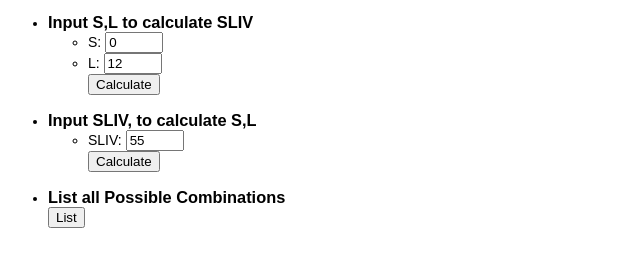
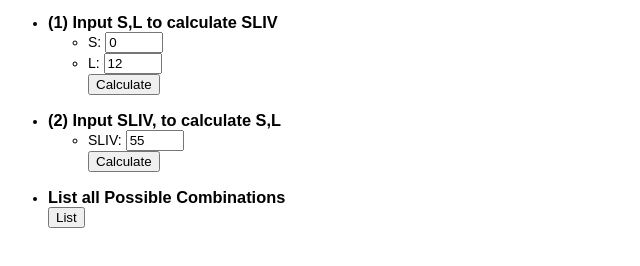
Before and after one commit to dustinchen26/SLIV, a plain HTML site: page index.html in a window 1280 px wide. Shown: the part 308-574 px from the top of the page, without its empty margins (0-640 px from the left). Drawn offline with Linux system fonts and the light colour scheme.

Commit message:
update style

```diff
--- a/index.html
+++ b/index.html
@@ -78,7 +78,7 @@
     </li><br>
 
     <li>
-		<h3><strong>Input S,L to calculate SLIV</strong></h3>
+		<h3><strong>(1) Input S,L to calculate SLIV</strong></h3>
 		<ul>
 			<li>
 				<label for="inputS">S:</label>
@@ -94,7 +94,7 @@
     </li><br>
 
     <li>
-		<h3><strong>Input SLIV, to calculate S,L</strong></h3>
+		<h3><strong>(2) Input SLIV, to calculate S,L</strong></h3>
 		<ul>
 			<li>
 				<label for="inputSLIV">SLIV:</label>
```
